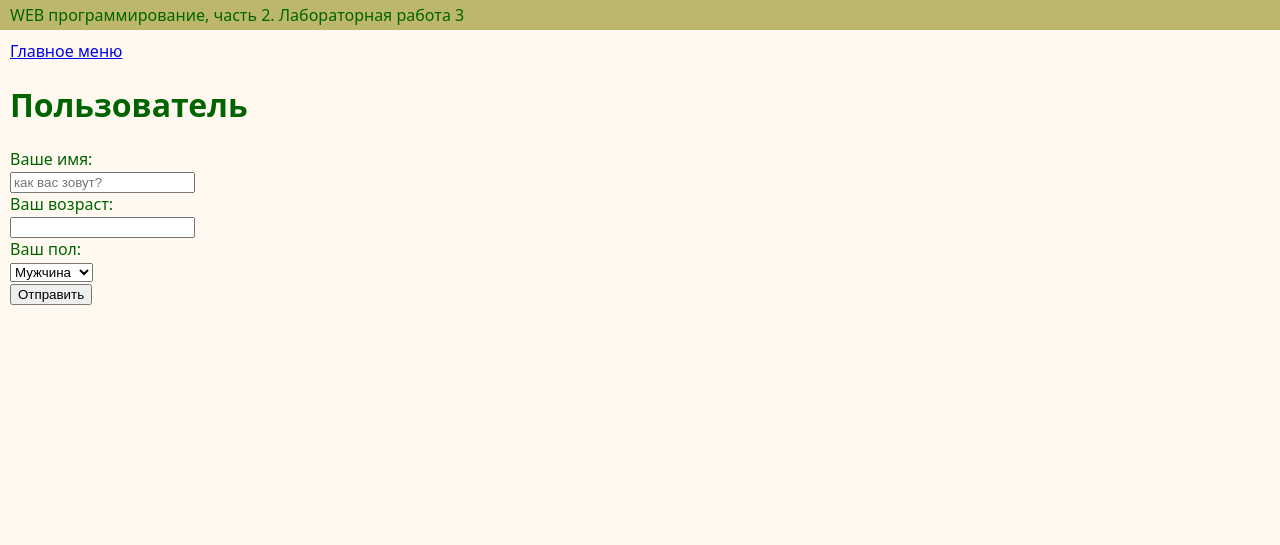
After one commit to Mestoush/web-prog-labs-2, a Flask app: page /lab3/form in a window 1280 px wide. The commit adds this page. Shown: the top 545 px of the page. Run offline with Flask 3, Linux system fonts and the light colour scheme.

Commit message:
Корректировка пола

```diff
--- a/lab3.py
+++ b/lab3.py
@@ -25,3 +25,10 @@ def del_cookie():
     resp.delete_cookie('age')
     resp.delete_cookie('name_color')
     return resp
+
+@lab3.route('/lab3/form')
+def form1():
+    user = request.args.get('user')
+    age = request.args.get('age')
+    sex = request.args.get('sex')
+    return render_template('lab3/form1.html', user=user, age=age, sex=sex)
--- /dev/null
+++ b/templates/lab3/form1.html
@@ -0,0 +1,46 @@
+{% extends 'base.html' %}
+
+{# номер лабораторной работы: #}
+{% block lab %} Лабораторная работа 3 {% endblock %}
+
+{# основной контент: #}
+{% block main %}
+    {% if user %}
+
+    <h1>Привет, {{ user }}</h1>
+    <h2>Добро пожаловтаь на наш сайт!</h2>
+    <div>ваш возраст: {{ age }}</div>
+    <div>ваш пол: {{ 'мужской' if sex == 'male' else 'женский' }}</div>
+    <div>
+        <a href="/lab3/form">Заново</a>
+    </div>
+
+    {% else %}
+
+    <h1>Пользователь</h1>
+    <form action="">
+        <label for="">Ваше имя: </label>
+        <div>
+            <input type="text" placeholder="как вас зовут?" name="user">
+        </div>
+
+        <label for="">Ваш возраст:</label>
+        <div>
+            <input type="number", name="age">
+        </div>
+
+        <label for="">Ваш пол:</label>
+        <div>
+            <select name="sex" id="">
+                <option value="male">Мужчина</option>
+                <option value="female">Женщина</option>
+            </select>
+        </div>
+
+        <div>
+            <button type="submit">Отправить</button>
+        </div>
+    </form>
+
+    {% endif %}
+{% endblock %}
--- a/templates/lab3/lab3.html
+++ b/templates/lab3/lab3.html
@@ -14,5 +14,6 @@
     </div>
     <ol>
         <li><a href="/lab3/cookie">Куки</a></li>
+        <li><a href="/lab3/form">Форма</a></li>
     </ol>
 {% endblock %}
```
